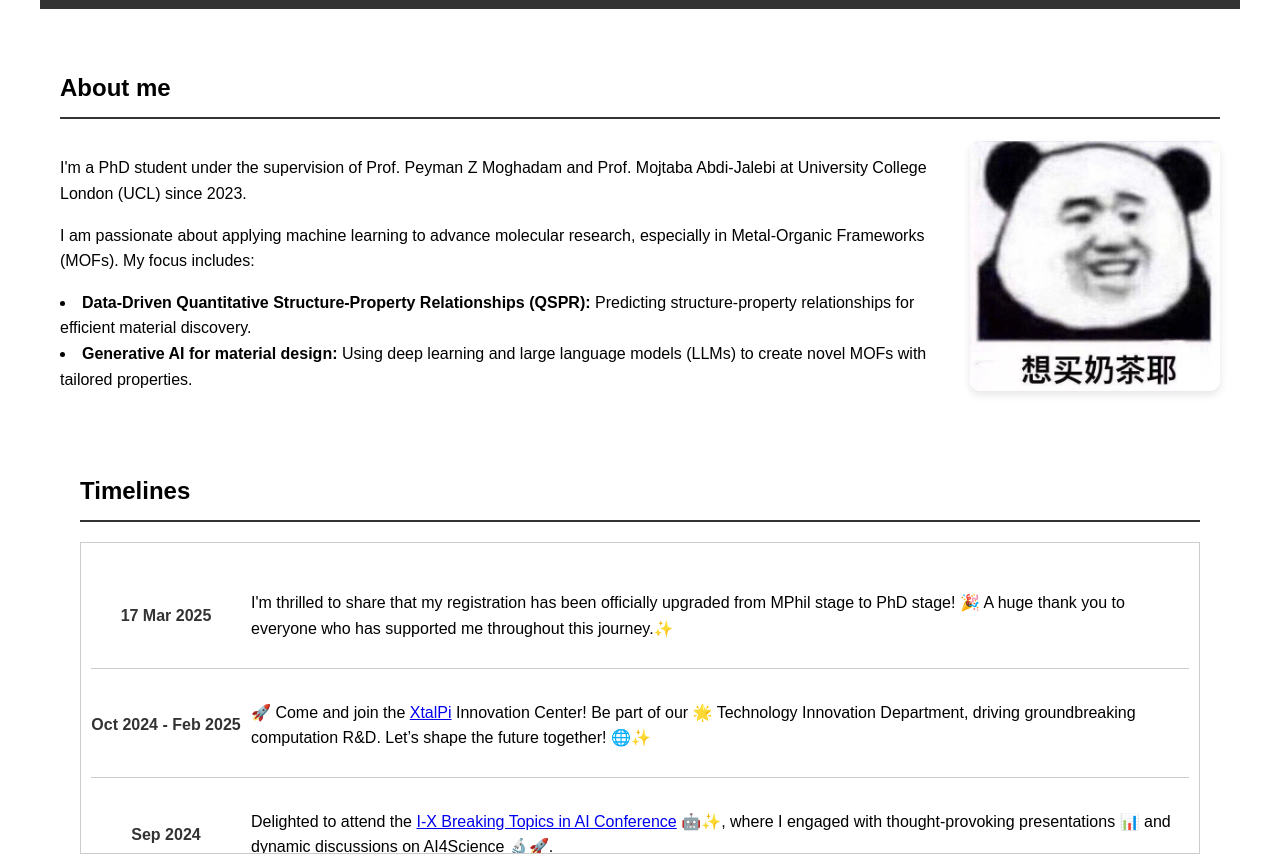
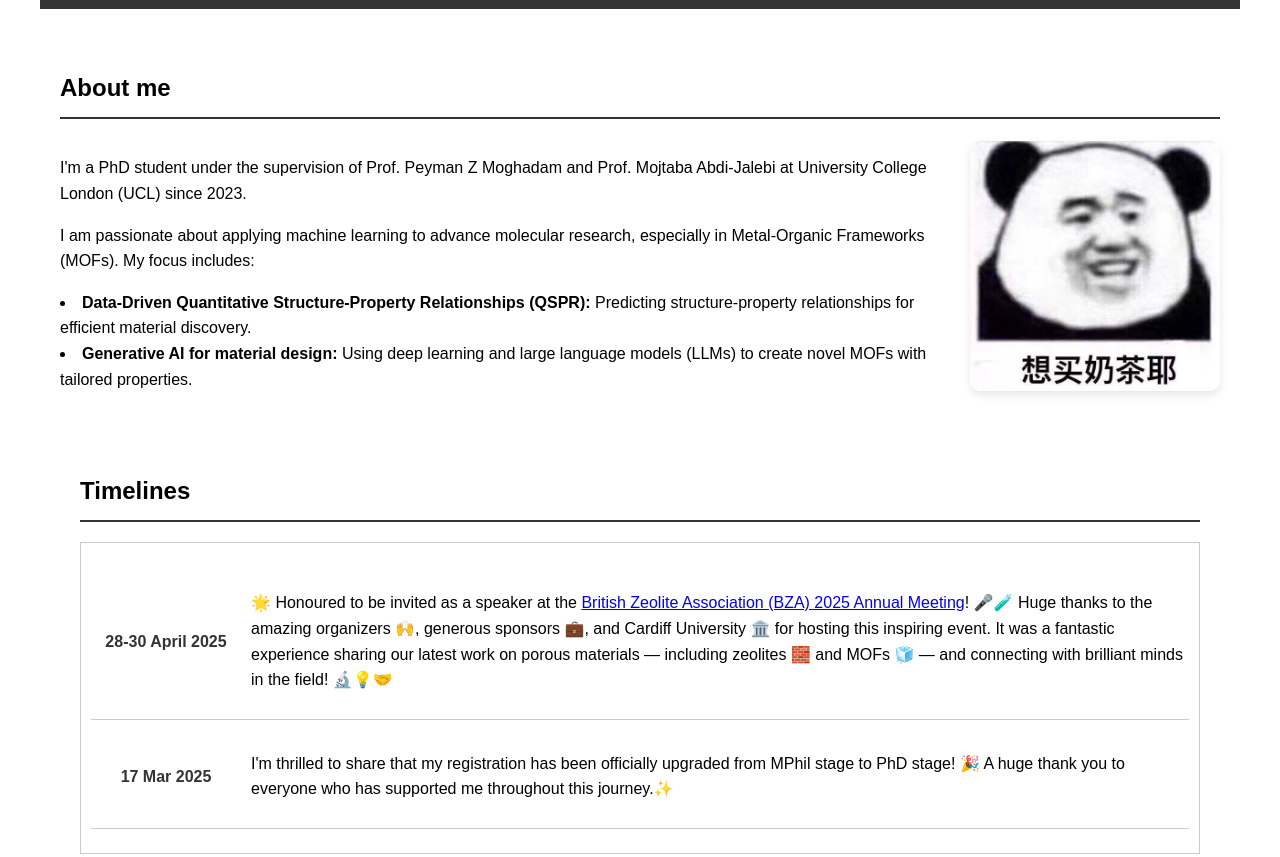
Before and after one commit to vickie02736/kewei_zhu.io, a plain HTML site: page index.html in a window 1280 px wide. Shown: the part 188-1045 px from the top of the page. Drawn offline with Linux system fonts and the light colour scheme.

Commit message:
update BZA

```diff
--- a/index.html
+++ b/index.html
@@ -53,6 +53,12 @@
         <h2>Timelines</h2>
         <div class="timeline-container">
             <ul>
+                <li class="timeline-item">
+                    <div class="timeline-date">28-30 April 2025</div>
+                    <div class="timeline-description">
+                        <p>🌟 Honoured to be invited as a speaker at the <a href="https://www.britishzeolite.org/annual-meeting">British Zeolite Association (BZA) 2025 Annual Meeting</a>! 🎤🧪 Huge thanks to the amazing organizers 🙌, generous sponsors 💼, and Cardiff University 🏛️ for hosting this inspiring event. It was a fantastic experience sharing our latest work on porous materials — including zeolites 🧱 and MOFs 🧊 — and connecting with brilliant minds in the field! 🔬💡🤝</p>
+                    </div>
+                </li>
                 <li class="timeline-item">
                     <div class="timeline-date">17 Mar 2025</div>
                     <div class="timeline-description">
```
